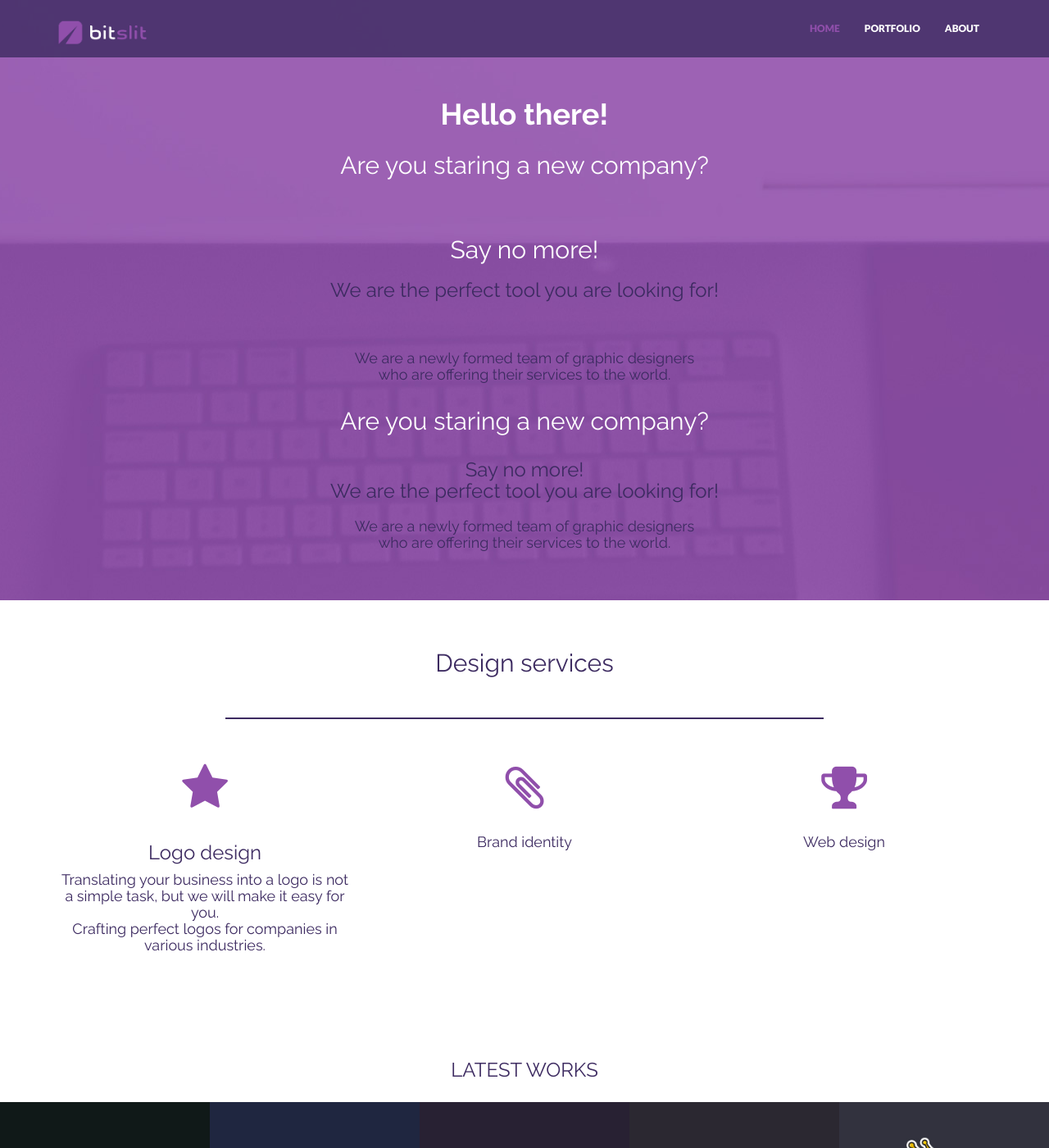
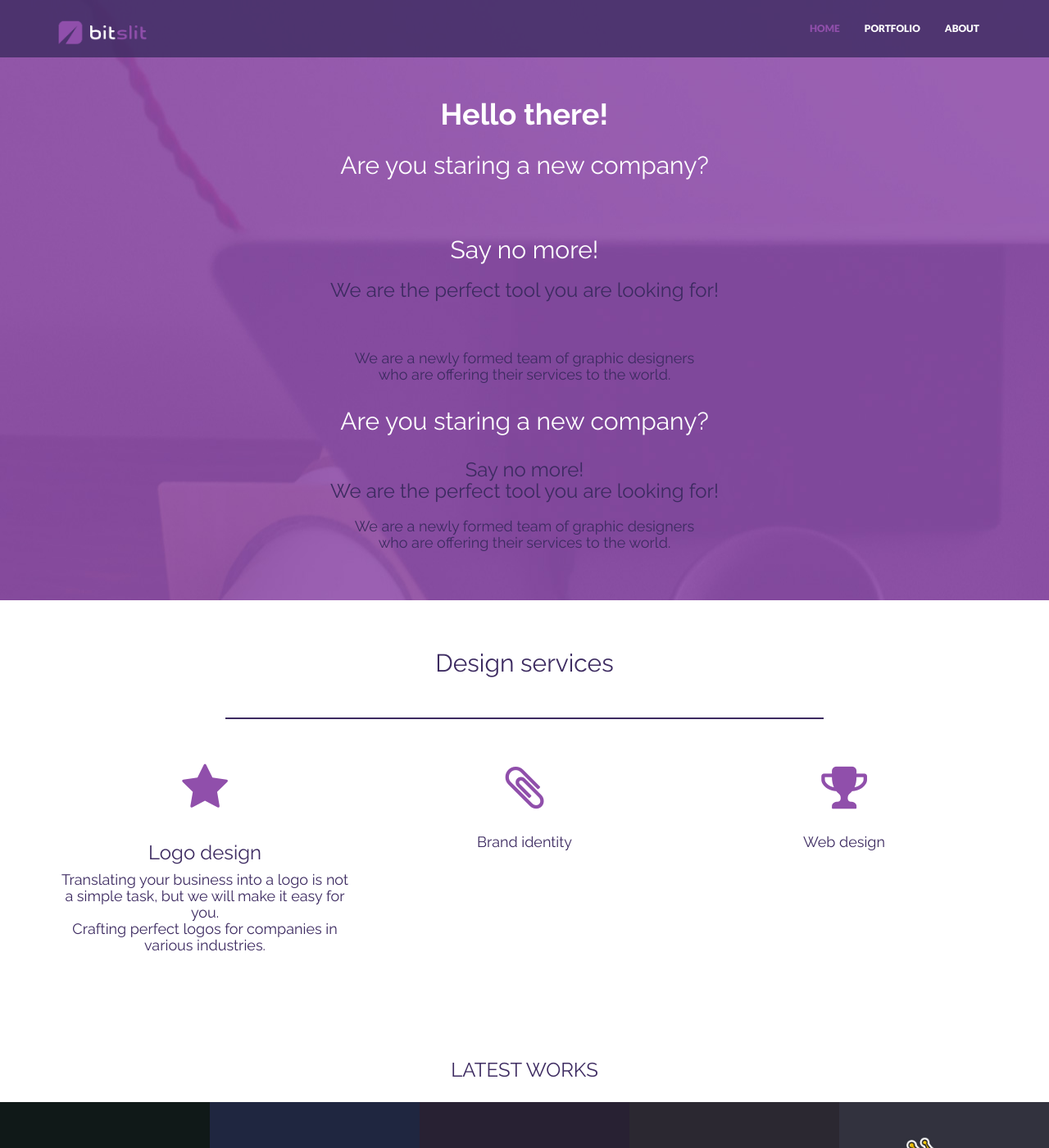
Before and after one commit to bitslit/portfolio, a Jekyll site: the page built from index.html, in a window 1280 px wide and 1400 px high. Shown: the whole window at 82% size. Built offline with Jekyll 4.4.1, drawn with Linux system fonts in a browser that asks for light colours; nearby versions of some CDN libraries.

Commit message:
Update style.css

```diff
--- a/_includes/css/style.css
+++ b/_includes/css/style.css
@@ -220,7 +220,9 @@
 ################################################################# */
 
 #headerwrap {
-	background: url(../img/headerwrap.jpg) no-repeat center top;
+	background: url(../img/headerwrap.jpg);
+	height: 100%;
+	background-attachment: fixed;
 	position: relative;
 	background size: cover;
 	min-height: 0px;
```
